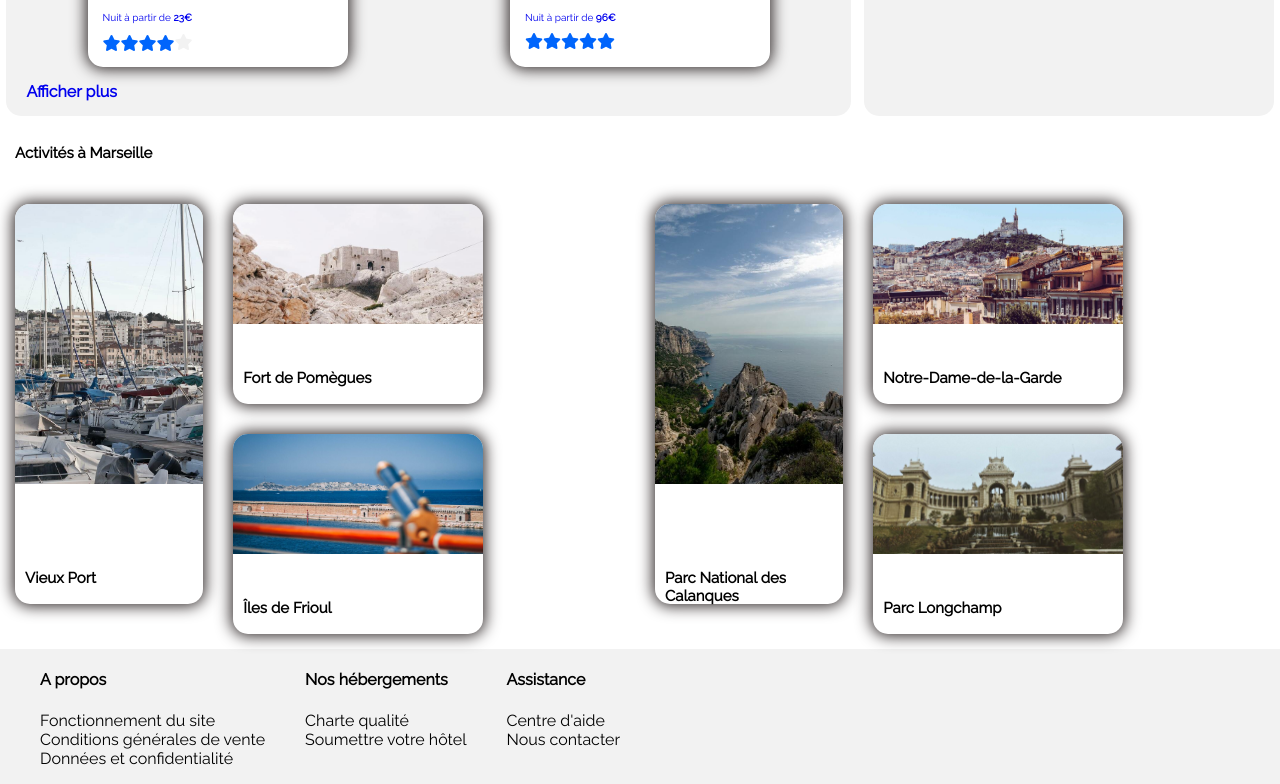
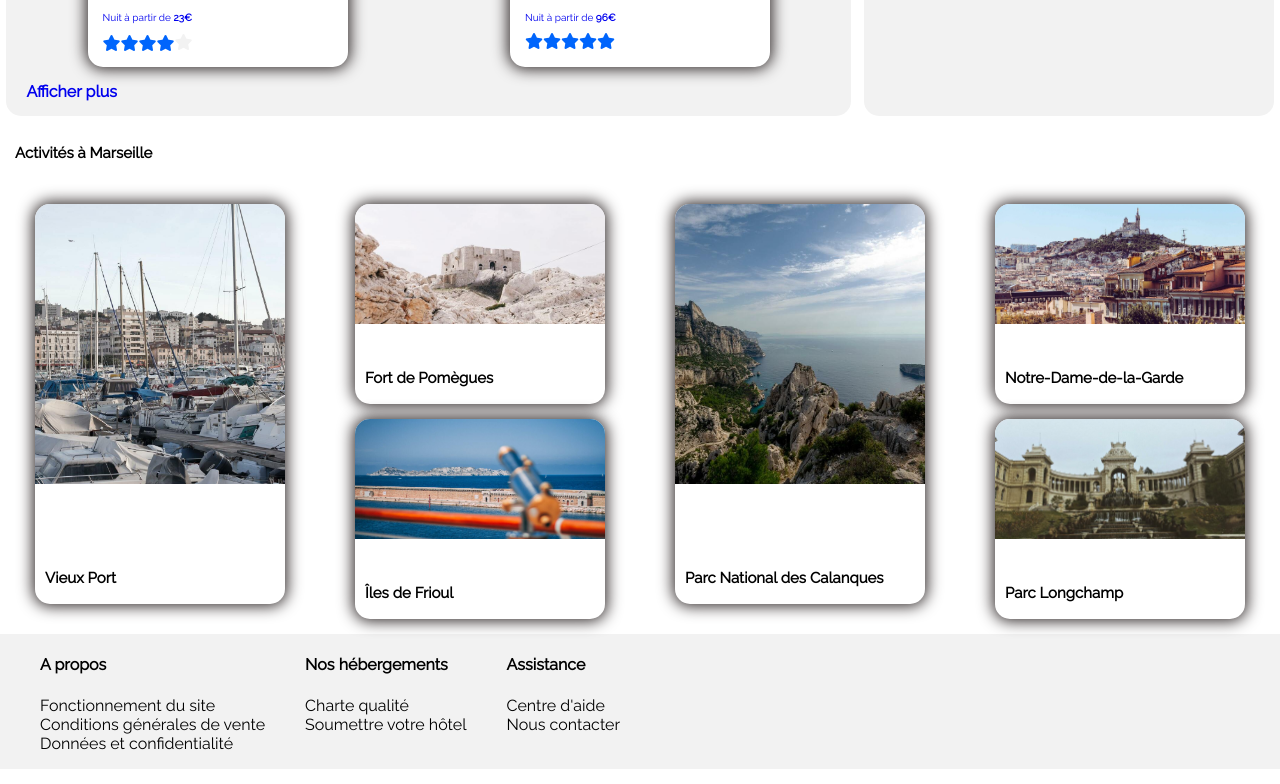
Before and after one commit to Therbaut/OpenClassroom_P2, a plain HTML site: page index.html in a window 1280 px wide. Shown: the part 1129-1913 px from the top of the page. Drawn offline with Linux system fonts and the light colour scheme; a web font is replaced by a local one.

Commit message:
Envoi pour session de mentorat du 26/04/2022

```diff
--- a/css/style.css
+++ b/css/style.css
@@ -337,11 +337,12 @@ p {
 /*-------------------------------------------Zone Activités --------------------------------*/
 .activites {
     display: flex;
+    justify-content: space-around;
 
 }
 
 .petite-card {
-    display: flex;
+
     flex-wrap: wrap;
 }
 
```
